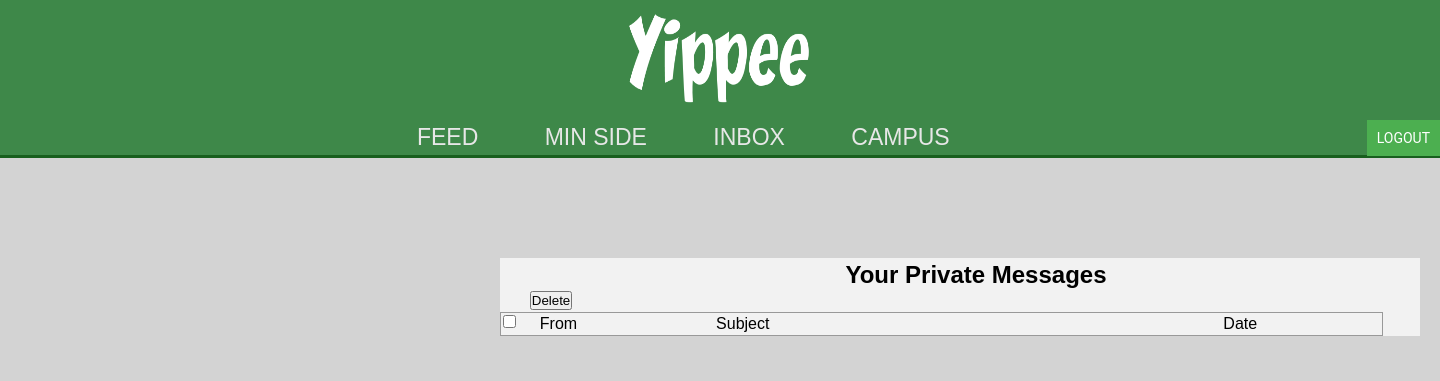
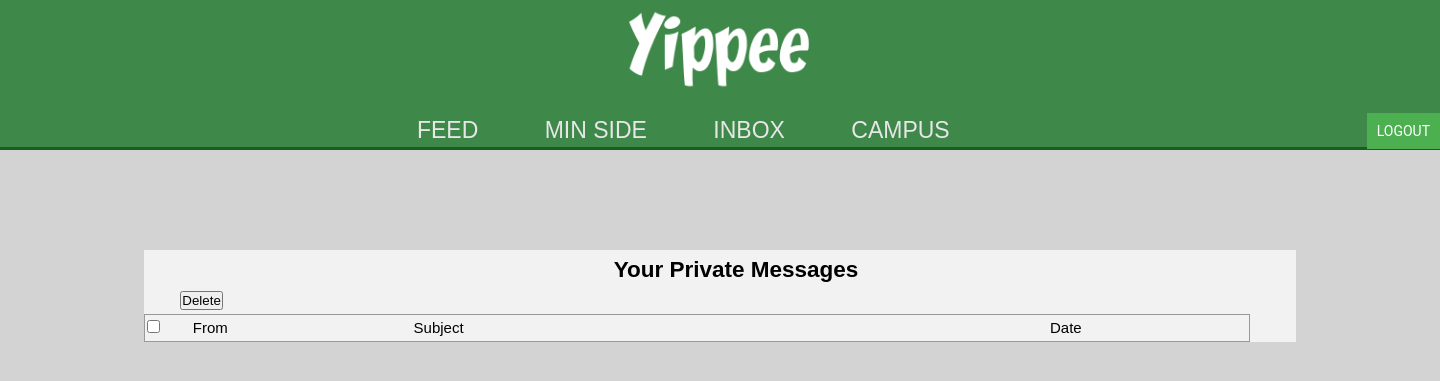
Before and after one commit to TroFie/applikasjon, a PHP site: page /applikasjon/includes/pm_inbox2.php in a window 1440 px wide. Shown: the top 381 px of the page. Run offline with PHP 8.4, Linux system fonts and the light colour scheme; the visitor is signed in with stand-in values (Sample User, id 1); data that the repository does not hold is empty; some libraries are stand-ins or nearby versions.

Commit message:
Fiksa header og placement

```diff
--- a/includes/pm_inbox2.php
+++ b/includes/pm_inbox2.php
@@ -10,8 +10,6 @@ if(!isset($_SESSION['userUid'])){
 $decryptedID = $_SESSION['userUid'];
 $id_array = explode("p3h9xfn8sq03hs2234", $decryptedID);
 $my_id = $id_array[0];
-
-
 $thisRandNum = rand(99999999, 999999999);
 $_SESSION['wipit'] = $thisRandNum;
 ?>
@@ -28,6 +26,7 @@ if(isset($_POST['deleteBtn'])){
   header("location: pm_inbox2.php");
 }
 ?>
+<!DOCTYPE html>
 <html>
 
 <head>
@@ -37,7 +36,6 @@ if(isset($_POST['deleteBtn'])){
         <link rel="stylesheet" type="text/css" href="../style.css" />
 
 <script language="javascript" type="text/javascript">
-
     function toggleChecks(field){
     if (document.myform.toggleAll.checked==true){
       for (i = 0; i<10000; i++) {
@@ -96,7 +94,6 @@ if(isset($_POST['deleteBtn'])){
       $('#subj_line_'+msgID).addClass('msgRead');
     });
   }
-
 </script>
 <style type="text/css">
 .hiddenDiv{display:none}
@@ -124,7 +121,7 @@ if(isset($_POST['deleteBtn'])){
   </header>
 
 <body>
-<table width="920" style="background-color:#F2F2F2; margin-left:500px; margin-top:100px"; border="0" align="center" cellpadding="0" cellspacing="0">
+<table width="80%" style="background-color:#F2F2F2; margin-left: 10% ; margin-top:100px"; border="0" align="center" cellpadding="0" cellspacing="0">
   <tr>
     <td width="732" valign="top">
     <h2 style="margin-left: 24px;">Your Private Messages</h2>
```
Lines whose indentation alone changed are shown as unchanged.
